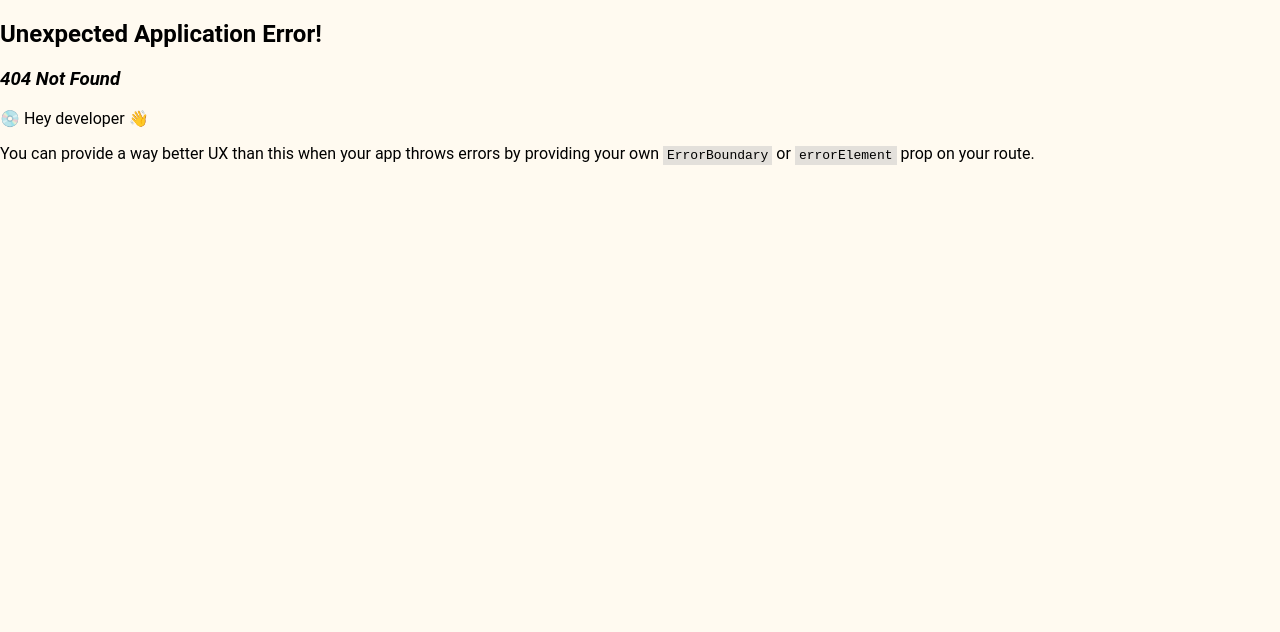
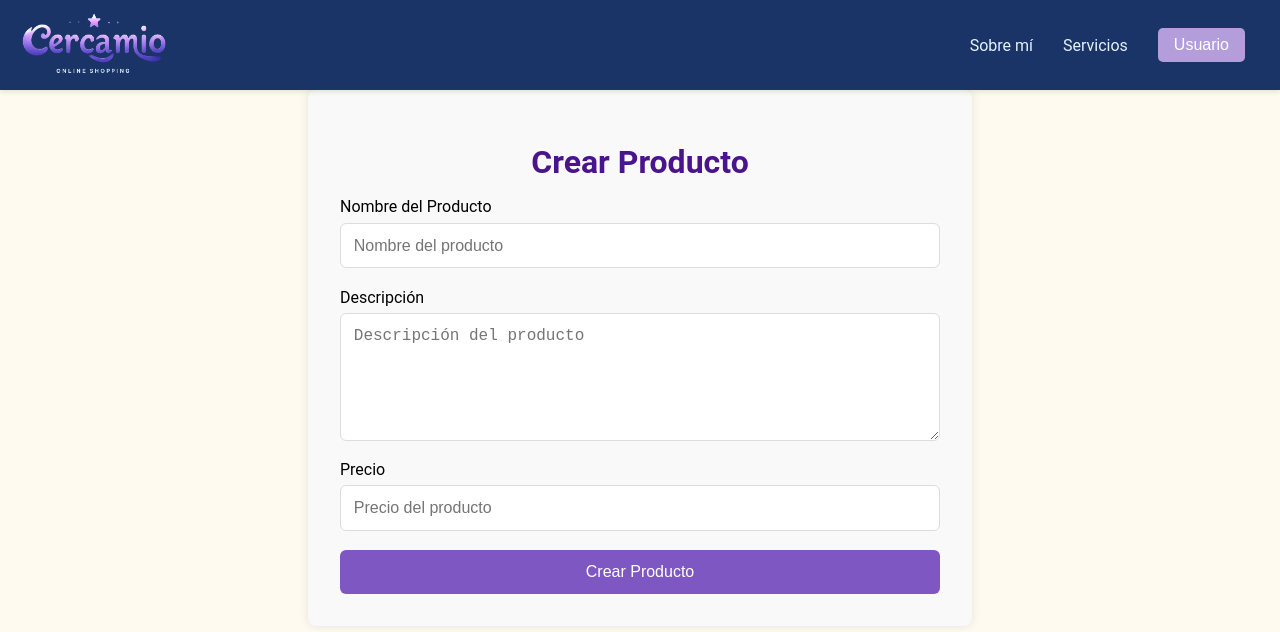
Before and after one commit to ElAdagioDeJP/E-Commerce_CercaMio, a React (Vite) app in the folder frontend/: page /crearproductos in a window 1280 px wide. Before the commit this address had no page. Shown: the top 632 px of the page. Built offline with nearby package versions, Linux system fonts and the light colour scheme.

Commit message:
se creo la pagina de publicar productos

```diff
--- /dev/null
+++ b/frontend/src/Crearproducto.css
@@ -0,0 +1,61 @@
+/* src/pages/CrearProducto.css */
+
+.crear-producto-container {
+    max-width: 600px;
+    margin: 0 auto;
+    padding: 2rem;
+    background-color: #f9f9f9;
+    border-radius: 8px;
+    box-shadow: 0px 0px 10px rgba(0, 0, 0, 0.1);
+  }
+
+  .titulo {
+    text-align: center;
+    color: #4A148C;
+    font-size: 2rem;
+    margin-bottom: 1rem;
+  }
+
+  .formulario {
+    display: flex;
+    flex-direction: column;
+    gap: 1.2rem;
+  }
+
+  .campo {
+    display: flex;
+    flex-direction: column;
+    gap: 0.4rem;
+  }
+
+  .campo input,
+  .campo textarea {
+    padding: 0.8rem;
+    border-radius: 6px;
+    border: 1px solid #ddd;
+    font-size: 1rem;
+  }
+
+  .campo textarea {
+    resize: vertical;
+    min-height: 100px;
+  }
+
+  .boton {
+    background-color: #7E57C2;
+    color: white;
+    border: none;
+    padding: 0.8rem;
+    border-radius: 6px;
+    cursor: pointer;
+    font-size: 1rem;
+    transition: background-color 0.3s;
+  }
+
+  .boton:hover {
+    background-color: #6A1B9A;
+  }
+
+  .boton:active {
+    background-color: #4A148C;
+  }
--- /dev/null
+++ b/frontend/src/Crearproductos.jsx
@@ -0,0 +1,82 @@
+// src/pages/CrearProducto.js
+
+import React, { useState } from 'react';
+import './CrearProducto.css'; // Asegúrate de crear este archivo de estilo.
+import Navbar from './Navbar';
+
+const CrearProducto = () => {
+    const [formData, setFormData] = useState({
+        nombre: '',
+        descripcion: '',
+        precio: '',
+    });
+
+    const handleInputChange = (e) => {
+        const { id, value } = e.target;
+        setFormData({ ...formData, [id]: value });
+    };
+
+    const handleSubmit = (e) => {
+        e.preventDefault();
+
+        if (!formData.nombre || !formData.descripcion || !formData.precio) {
+            alert('Por favor, completa todos los campos.');
+            return;
+        }
+
+        // Aquí podrías enviar los datos a un backend o hacer alguna acción adicional
+        console.log('Producto creado:', formData);
+
+        // Limpiar el formulario después de enviar
+        setFormData({
+            nombre: '',
+            descripcion: '',
+            precio: '',
+        });
+
+        alert('Producto creado con éxito.');
+    };
+
+    return (
+        <div>
+            <Navbar />
+            <div className="crear-producto-container">
+                <h1 className="titulo">Crear Producto</h1>
+                <form className="formulario" onSubmit={handleSubmit}>
+                    <div className="campo">
+                        <label htmlFor="nombre">Nombre del Producto</label>
+                        <input
+                            type="text"
+                            id="nombre"
+                            placeholder="Nombre del producto"
+                            value={formData.nombre}
+                            onChange={handleInputChange}
+                        />
+                    </div>
+                    <div className="campo">
+                        <label htmlFor="descripcion">Descripción</label>
+                        <textarea
+                            id="descripcion"
+                            placeholder="Descripción del producto"
+                            value={formData.descripcion}
+                            onChange={handleInputChange}
+                        />
+                    </div>
+                    <div className="campo">
+                        <label htmlFor="precio">Precio</label>
+                        <input
+                            type="number"
+                            id="precio"
+                            placeholder="Precio del producto"
+                            value={formData.precio}
+                            onChange={handleInputChange}
+                        />
+                    </div>
+                    <button type="submit" className="boton">Crear Producto</button>
+                </form>
+            </div>
+        </div>
+    );
+};
+
+export default CrearProducto;
--- a/frontend/src/Navbar.css
+++ b/frontend/src/Navbar.css
@@ -13,7 +13,9 @@
   .logo {
     width: 150px; /* Ajusta según el tamaño de tu logo */
     height: 70px;
+    cursor: pointer;
   }
+
 
 
   /* Contenedor de enlaces */
--- a/frontend/src/Navbar.jsx
+++ b/frontend/src/Navbar.jsx
@@ -12,16 +12,17 @@ function Navbar() {
   const handleBackClick = () => {
     navigate('/');
   };
+  const handleRegisterProductClick = () => {
+    navigate('/Crearproductos');
+  }
 
   return (
     <nav className="navbar">
-      <img src=".\image\logopsinf.webp" alt="Logo CercaMio" className="logo" />
+      <img src=".\image\logopsinf.webp" alt="Logo CercaMio" className="logo" onClick={handleBackClick}/>
       <ul className="nav-links">
+
         <li>
-          <a href="#home" onClick={handleBackClick}>Inicio</a>
-        </li>
-        <li>
-          <a href="#about">Sobre mí</a>
+          <a href="#about" onClick={handleRegisterProductClick}>Sobre mí</a>
         </li>
         <li>
           <a href="#services">Servicios</a>
--- a/frontend/src/main.jsx
+++ b/frontend/src/main.jsx
@@ -4,6 +4,7 @@ import { RouterProvider, createBrowserRouter } from 'react-router-dom'
 import App from './App'
 import SesionUsuario from './SesionUsuario'; // Importamos el nuevo componente
 import Registro from './Registro'; // Importamos el nuevo componente
+import Crearproductos from './Crearproductos';// Importamos el nuevo componente
 
 const router = createBrowserRouter([
     {
@@ -19,6 +20,11 @@ const router = createBrowserRouter([
         path: '/registro', // Nueva ruta
         element: <Registro />, // Componente que se renderiza cuando se navega a '/registro'
       },
+      {
+        path: '/crearproductos', // Nueva ruta para crear productos
+        element: <Crearproductos />, // Componente que se renderiza cuando se navega a '/crearproductos'
+    },
+
     /*
     {
         path: '/about',
```
